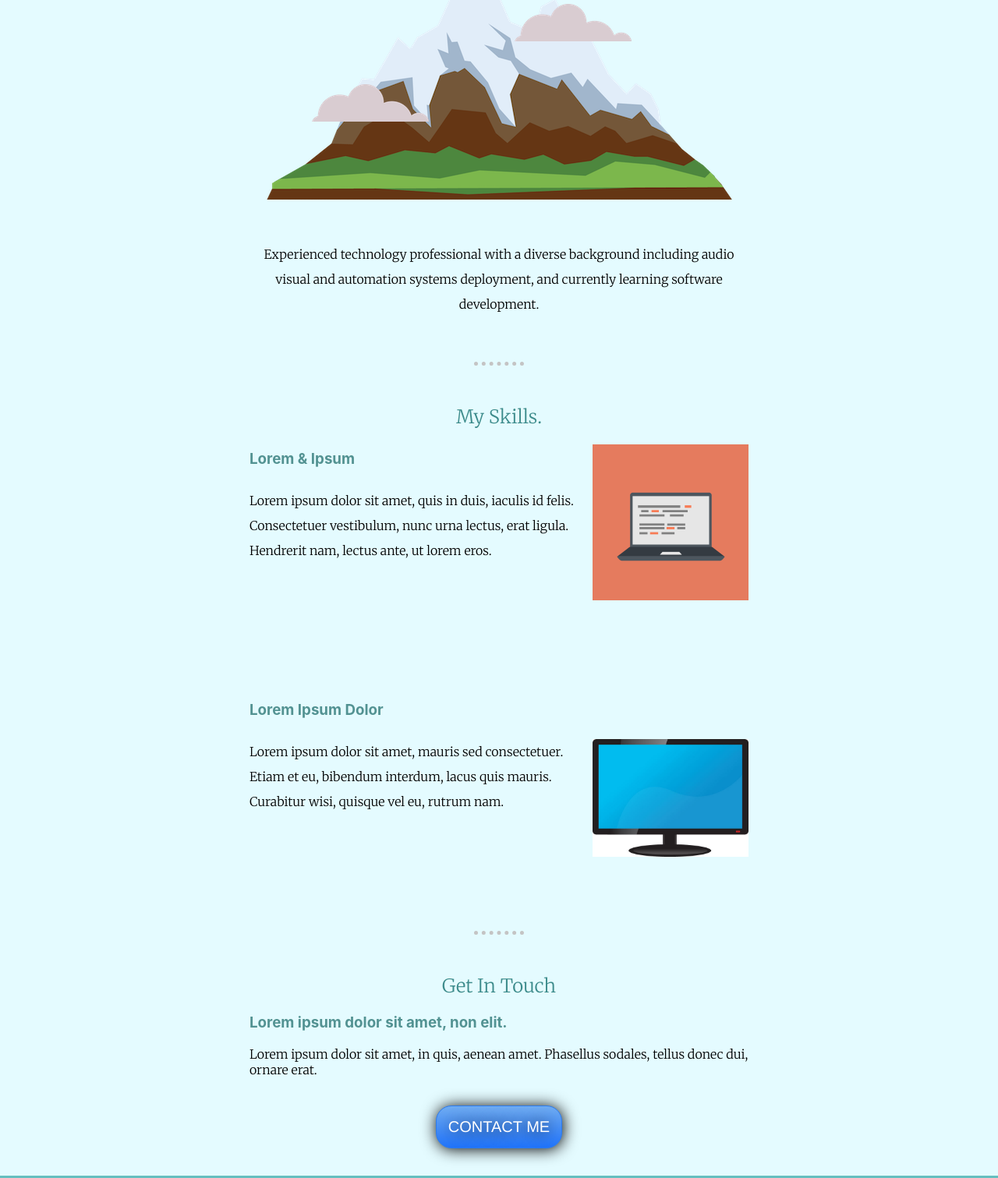
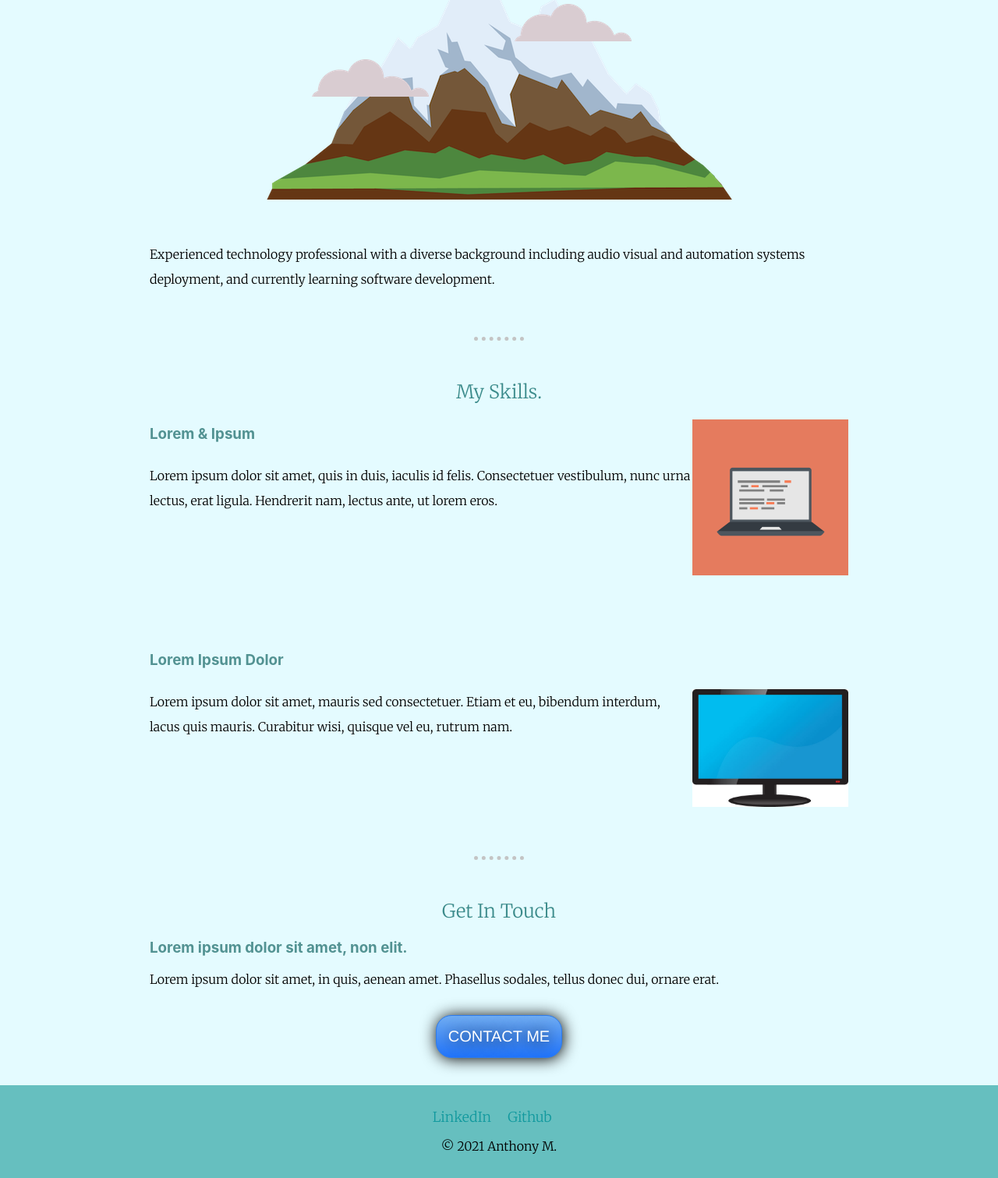
Before and after one commit to 11anthonym/personal-cv, a plain HTML site: page index.html in a window 1280 px wide. Shown: the part 362-1873 px from the top of the page at 78% size. Drawn offline with Linux system fonts and the light colour scheme.

Commit message:
Change div width

```diff
--- a/css/styles.css
+++ b/css/styles.css
@@ -42,7 +42,7 @@ a {
 }
 
 .contact-me {
-  width: 50%;
+  width: 70%;
   margin: 50px auto 0;
 }
 
@@ -118,8 +118,9 @@ a {
 
 .long-desc {
   padding: 50px 0;
-  width: 50%;
+  width: 70%;
   margin: auto;
+  text-align: left;
   line-height: 2;
 }
 
@@ -149,7 +150,7 @@ a {
 
 .skill-row-1 {
   margin: auto;
-  width: 50%;
+  width: 70%;
   text-align: left;
   line-height: 2;
   clear: left;
@@ -157,7 +158,7 @@ a {
 
 .skill-row-2 {
   margin: 170px auto auto auto;
-  width: 50%;
+  width: 70%;
   text-align: left;
   line-height: 2;
 }
```
